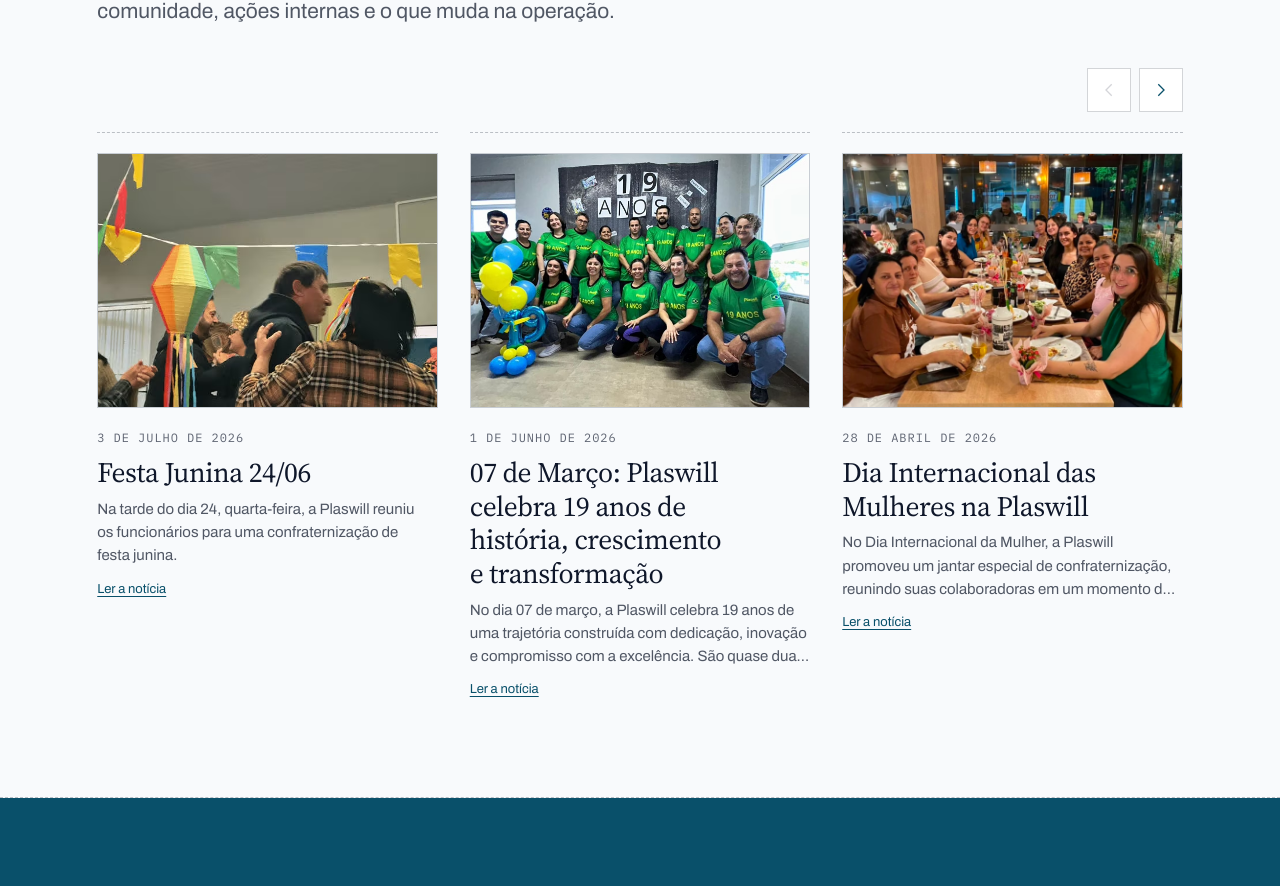
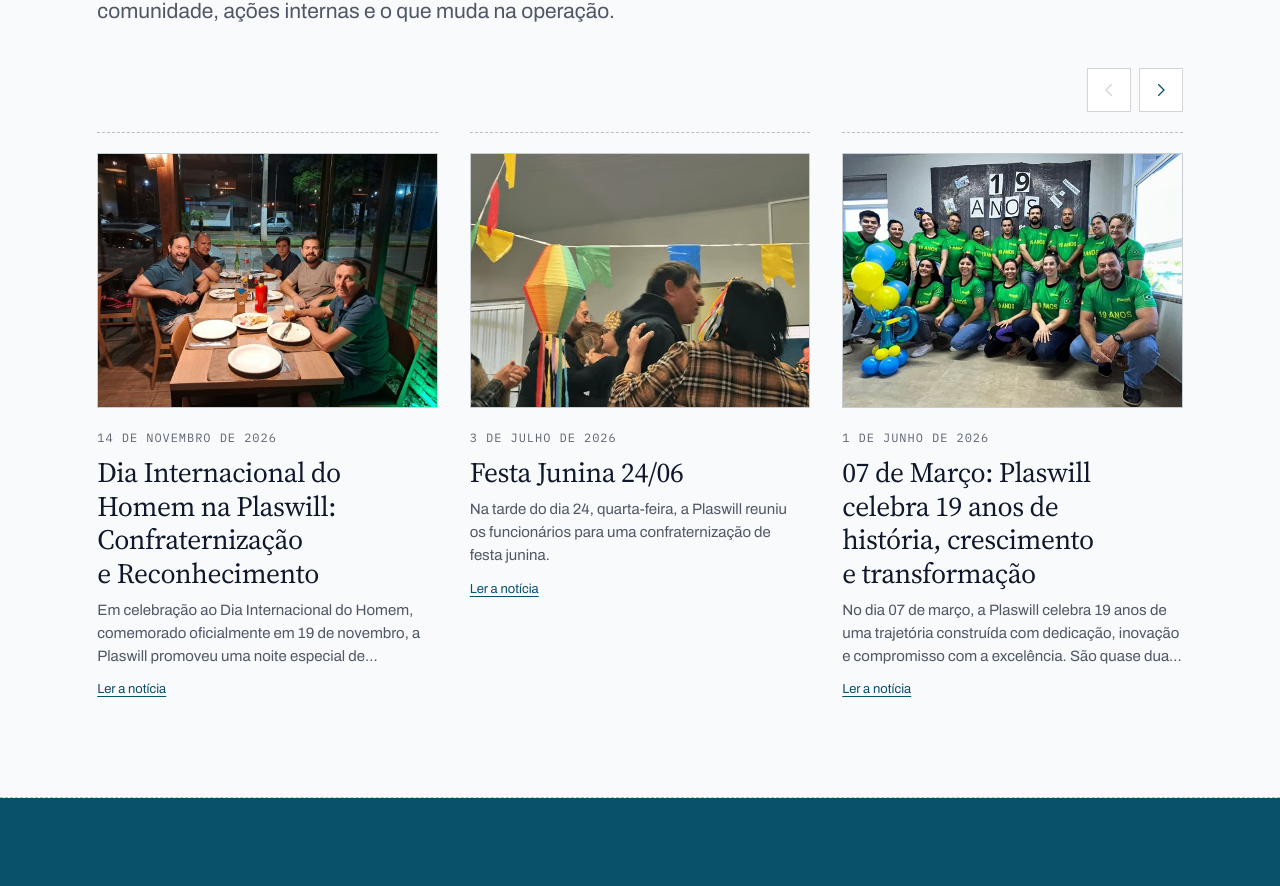
Before and after one commit to ScryLk/plaswill-landing, a Next.js app: page / in a window 1280 px wide. Shown: the part 6732-7618 px from the top of the page. Built offline with nearby package versions, Linux system fonts and the light colour scheme; no server answers.

Commit message:
feat(noticias): publicar comemoracao do Dia Internacional do Homem

```diff
--- a/src/content/news.ts
+++ b/src/content/news.ts
@@ -44,6 +44,24 @@ export type NewsPost = {
 };
 
 export const newsPosts: NewsPost[] = [
+  {
+    slug: "dia-internacional-do-homem-na-plaswill",
+    title: "Dia Internacional do Homem na Plaswill: Confraternização e Reconhecimento",
+    date: "2026-11-14",
+    sourceUrl: "https://plaswill.com.br/dia-internacional-do-homem-na-plaswill/",
+    paragraphs: [
+      "Em celebração ao Dia Internacional do Homem, comemorado oficialmente em 19 de novembro, a Plaswill promoveu uma noite especial de confraternização e reconhecimento para sua equipe masculina.",
+      "O encontro aconteceu na noite de sexta-feira, 13 de novembro, às 19:30, na Pizzaria Via Nápole, reunindo os colaboradores em torno de um saboroso rodízio de pizza para celebrar a data com muita união, descontração e boas conversas.",
+      "Proporcionado pela empresa como gesto de valorização e agradecimento, o momento foi uma oportunidade para desacelerar da rotina produtiva e fortalecer os laços entre os colegas que, com dedicação diária, constroem a história e a excelência da Plaswill.",
+      "A Plaswill parabeniza a todos os homens de sua equipe pelo comprometimento e dedicação contínuos, reforçando a importância da integração e do companheirismo no ambiente de trabalho."
+    ],
+    cover: {
+      src: "/images/noticias/dia-internacional-do-homem-na-plaswill.avif",
+      alt: "Colaboradores da Plaswill reunidos em rodízio de pizza na Via Nápole em celebração ao Dia Internacional do Homem.",
+      width: 1024,
+      height: 768
+    }
+  },
   {
     slug: "festa-junina-24-06",
     title: "Festa Junina 24/06",
```
Also changed, not shown: public/images/noticias/dia-internacional-do-homem-na-plaswill.avif (added), public/images/noticias/dia-internacional-do-homem-na-plaswill.jpg (added).
